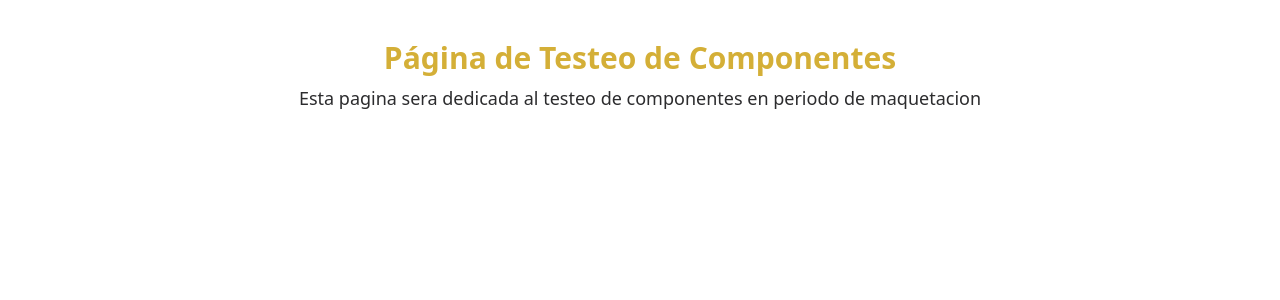
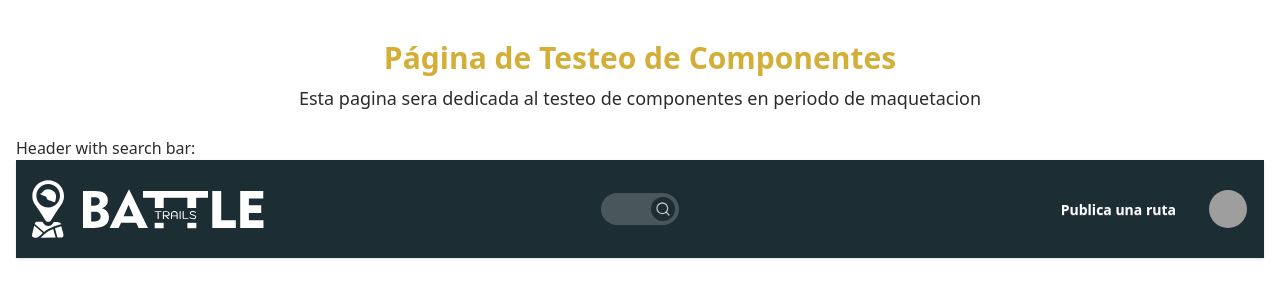
Before and after one commit to ESAT-ID3/2.-Battle-Trails, a React (Vite) app: page /test in a window 1280 px wide. Shown: the top 300 px of the page. Built offline with nearby package versions, Linux system fonts and the light colour scheme; grey boxes are pictures that could not be loaded.

Commit message:
header created with a reactive searchbar

```diff
--- /dev/null
+++ b/src/components/ui/SearchBox/SearchBox.tsx
@@ -0,0 +1,71 @@
+import {Search} from "lucide-react";
+import {useEffect, useState} from "react";
+
+const SearchBox = () => {
+    const [isFocused, setIsFocused] = useState(false);
+    const [isHovered, setIsHovered] = useState(false);
+    const [showPlaceholder, setShowPlaceholder] = useState(false);
+
+    const isExpanded = isFocused || isHovered;
+    const sharedTransition = "transition-all duration-400 ease-in-out";
+
+    useEffect(() => {
+        let timeout: ReturnType<typeof setTimeout>;
+        if (isExpanded) {
+            timeout = setTimeout(() => {
+                setShowPlaceholder(true);
+            }, 400);
+        } else {
+            setShowPlaceholder(false);
+        }
+        return () => clearTimeout(timeout);
+    }, [isExpanded]);
+
+    return (
+        <div
+            className="relative"
+            onMouseEnter={() => setIsHovered(true)}
+            onMouseLeave={() => setIsHovered(false)}
+        >
+            <div className="relative">
+                <div
+                    className={`
+                        absolute top-1/2 -translate-y-1/2
+                        flex items-center justify-center rounded-full bg-primary backdrop-blur-sm
+                        w-6 h-6
+                        ${sharedTransition}
+                        ${isExpanded
+                        ? "left-2 translate-x-0 w-7 h-7"
+                        : "left-[80%] -translate-x-1/2 "}
+                    `}
+                >
+                    <Search
+                        size={16}
+                        className={`
+                            ${sharedTransition}
+                            ${isExpanded ? "text-secondary" : "text-white/70"}
+                        `}
+                    />
+                </div>
+
+                <input
+                    type="text"
+                    placeholder={showPlaceholder ? "Buscar rutas o lugares..." : ""}
+                    onFocus={() => setIsFocused(true)}
+                    onBlur={() => setIsFocused(false)}
+                    className={`
+                        pl-11 pr-8 rounded-full bg-white/20 text-white placeholder-white/60 outline-none border
+                        placeholder:top-[-1px] placeholder:relative
+                        ${sharedTransition}
+                        ${isExpanded
+                        ? "w-64 h-10 bg-white text-secondary placeholder-secondary border-secondary shadow-lg"
+                        : "w-8 h-8 border-transparent cursor-pointer"}
+                        focus:w-64 hover:w-64
+                    `}
+                />
+            </div>
+        </div>
+    );
+};
+
+export default SearchBox;
--- /dev/null
+++ b/src/layouts/Header/Header.tsx
@@ -0,0 +1,45 @@
+import SearchBox from "@components/ui/SearchBox/SearchBox";
+import logo from "@assets/btlogo_full.svg";
+
+
+const Header = () => {
+
+    return (
+        <div className=" py-5 bg-primary shadow-sm flex justify-between items-center px-4">
+            <div className="flex items-center basis-1/4">
+                < img src={logo} alt="logo" className=""/>
+            </div>
+            <div className="flex justify-center basis-1/2">
+                <SearchBox/>
+            </div>
+
+            <div className="flex justify-end basis-1/4 gap-4">
+                <button className="btn text-accent bg-primary border-0 shadow-none focus:shadow-none hover:shadow-none">Publica una ruta</button>
+                <div className="dropdown dropdown-end">
+                    <div tabIndex={0} role="button" className="btn btn-ghost btn-circle avatar">
+
+                        <div className="w-10 rounded-full">
+                            <img
+                                alt="user avatar"
+                                src="https://img.daisyui.com/images/stock/photo-1534528741775-53994a69daeb.webp"/>
+                        </div>
+                    </div>
+                    <ul
+                        tabIndex={0}
+                        className="menu menu-sm dropdown-content bg-base-100 rounded-field z-1 mt-3 w-52 p-2 shadow">
+                        <li>
+                            <a className="justify-between">
+                                Profile
+                                <span className="badge">New</span>
+                            </a>
+                        </li>
+                        <li><a>Settings</a></li>
+                        <li><a>Logout</a></li>
+                    </ul>
+                </div>
+            </div>
+        </div>
+    );
+};
+
+export default Header;
--- a/src/pages/TestPage.tsx
+++ b/src/pages/TestPage.tsx
@@ -1,9 +1,19 @@
+import Header from "@layouts/Header/Header";
+
 const TestPage = () => {
     return (
-        <div className="text-center p-6">
-            <h1 className="text-3xl font-bold text-secondary">Página de Testeo de Componentes</h1>
-            <p className="mt-2 text-lg">Esta pagina sera dedicada al testeo de componentes en periodo de maquetacion</p>
+        <div className="flex-col">
+            <div className="text-center p-6">
+                <h1 className="text-3xl font-bold text-secondary">Página de Testeo de Componentes</h1>
+                <p className="mt-2 text-lg">Esta pagina sera dedicada al testeo de componentes en periodo de
+                    maquetacion</p>
+            </div>
+            <div className="flex-col">
+                Header with search bar:
+                <Header/>
+            </div>
         </div>
+
     );
 
 }
```
Also changed, not shown: src/components/ui/SearchBox/SearchBox.module.css (added, +10 -0 lines), src/assets/btlogo_full.svg (added), src/assets/btlogo_single.svg (added), src/components/ui/SearchBox/index.ts (added), src/layouts/Header/Header.module.css (added), src/layouts/Header/index.ts (added).
